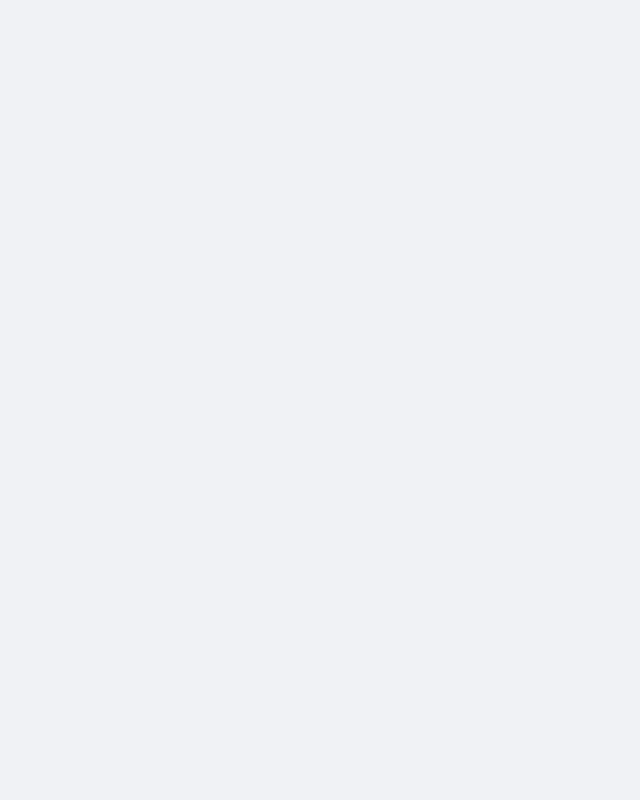
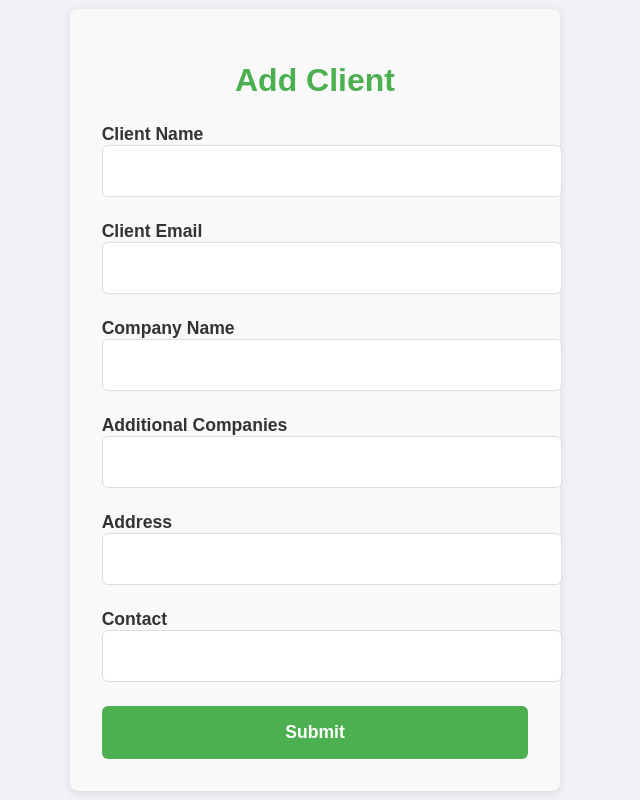
Before and after one commit to streetsight0/ss_frontend, a React (Vite) app in the folder vite-project/: page /Clients in a window 1280 px wide. Before the commit this address had no page. Shown: the whole page, without its empty margins (325-965 px from the left). Built offline with nearby package versions, Linux system fonts and the light colour scheme.

Commit message:
SCRUM131#created form for adding the clients and storing them in the MongoDB

```diff
--- a/vite-project/src/App.tsx
+++ b/vite-project/src/App.tsx
@@ -4,6 +4,7 @@ import Register from './register';
 import Login from './login';
 import Home from './home';
 import BillBoards from './billboards';
+import Client from './client';
 
 const App: React.FC = () => {
     return (
@@ -14,6 +15,7 @@ const App: React.FC = () => {
                 <Route path="/login" element={<Login />} />
                 <Route path="/home" element={<Home />} />
                 <Route path ="/billBoards" element={<BillBoards />} />
+                <Route path="/Clients" element={<Client />} />
             </Routes>
         </Router>
     );
--- /dev/null
+++ b/vite-project/src/client.css
@@ -0,0 +1,95 @@
+/* Basic form styling */
+.client-form {
+    display: flex;
+    flex-direction: column;
+    max-width: 500px;
+    margin: 0 auto;
+    padding: 2rem;
+    background-color: #f9f9f9;
+    border-radius: 8px;
+    box-shadow: 0 2px 10px rgba(0, 0, 0, 0.1);
+    font-family: 'Arial', sans-serif;
+  }
+  .client-form h1 {
+    text-align: center;
+    color: #4caf50;
+    font-size: 2rem;
+    margin-bottom: 25px;
+    font-weight: 600;
+  }
+
+  .form-group {
+    margin-bottom: 1.5rem;
+  }
+
+  label {
+    font-size: 1.1rem;
+    margin-bottom: 0.5rem;
+    font-weight: 600;
+    color: #333;
+    text-transform: capitalize;
+  }
+
+  input {
+    padding: 1rem;
+    font-size: 1rem;
+    border: 1px solid #ddd;
+    border-radius: 6px;
+    background-color: #fff;
+    width: 100%;
+    transition: border-color 0.3s ease;
+  }
+
+  input:focus {
+    border-color: #4CAF50;
+    outline: none;
+  }
+
+  button {
+    padding: 1rem;
+    background-color: #4CAF50;
+    color: white;
+    border: none;
+    border-radius: 6px;
+    font-size: 1.1rem;
+    font-weight: bold;
+    cursor: pointer;
+    transition: background-color 0.3s ease;
+  }
+
+  button:hover {
+    background-color: #45a049;
+  }
+
+  button:active {
+    background-color: #3e8e41;
+  }
+
+  /* Error and success message styling */
+  .error-message, .success-message {
+    font-size: 1rem;
+    font-weight: 600;
+    margin-top: 1rem;
+    padding: 0.5rem;
+    border-radius: 4px;
+  }
+
+  .error-message {
+    color: #D8000C;
+    background-color: #FFBABA;
+  }
+
+  .success-message {
+    color: #4CAF50;
+    background-color: #DFF2BF;
+  }
+
+  @media (max-width: 600px) {
+    .client-form {
+      padding: 1.5rem;
+    }
+
+    input, button {
+      font-size: 1rem;
+    }
+  }
--- /dev/null
+++ b/vite-project/src/client.tsx
@@ -0,0 +1,117 @@
+import React, { useState } from "react";
+import axios from "axios";
+import './client.css'
+
+const BASE_URL = import.meta.env.VITE_BASE_URL;
+
+const clients = () => {
+  const [client_name, setclient_name] = useState("");
+  const [client_email, setclient_email] = useState("");
+  const [company_name, setcompany_name] = useState("");
+  const [additional_companies, setadditional_companies] = useState("");
+  const [address, setaddress] = useState("");
+  const [contact, setcontact] = useState("");
+  const [error, setError] = useState("");
+  const [success, setSuccess] = useState("");
+
+  const handleClient = async (event: React.FormEvent) => {
+    event.preventDefault();
+    setError("");
+    setSuccess("");
+    try {
+      const response = await axios.post(`${BASE_URL}/api/client/clients`, {
+        client_name,
+        client_email,
+        company_name,
+        additional_companies,
+        address,
+        contact,
+      });
+      setSuccess("Client added successfully!");
+      console.log("Response:", response.data);
+    } catch (error: any) {
+      setError(error.response?.data?.error || "Client adding failed");
+    }
+  };
+
+  return (
+    <div>
+      <form onSubmit={handleClient} className="client-form">
+        <div className="form-group">
+        <h1>Add Client</h1>
+
+          <label htmlFor="client_name">Client Name</label>
+          <input
+            type="text"
+            id="client_name"
+            value={client_name}
+            onChange={(e) => setclient_name(e.target.value)}
+            required
+          />
+        </div>
+
+        <div className="form-group">
+          <label htmlFor="client_email">Client Email</label>
+          <input
+            type="email"
+            id="client_email"
+            value={client_email}
+            onChange={(e) => setclient_email(e.target.value)}
+            required
+          />
+        </div>
+
+        <div className="form-group">
+          <label htmlFor="company_name">Company Name</label>
+          <input
+            type="text"
+            id="company_name"
+            value={company_name}
+            onChange={(e) => setcompany_name(e.target.value)}
+            required
+          />
+        </div>
+
+        <div className="form-group">
+          <label htmlFor="additional_companies">Additional Companies</label>
+          <input
+            type="text"
+            id="additional_companies"
+            value={additional_companies}
+            onChange={(e) => setadditional_companies(e.target.value)}
+            required
+          />
+        </div>
+
+        <div className="form-group">
+          <label htmlFor="address">Address</label>
+          <input
+            type="text"
+            id="address"
+            value={address}
+            onChange={(e) => setaddress(e.target.value)}
+            required
+          />
+        </div>
+
+        <div className="form-group">
+          <label htmlFor="contact">Contact</label>
+          <input
+            type="number"
+            id="contact"
+            value={contact}
+            onChange={(e) => setcontact(e.target.value)}
+            required
+          />
+        </div>
+
+        <button type="submit">Submit</button>
+      </form>
+
+      {error && <p className="error-message">{error}</p>}
+      {success && <p className="success-message">{success}</p>}
+    </div>
+  );
+};
+
+export default clients;
```
